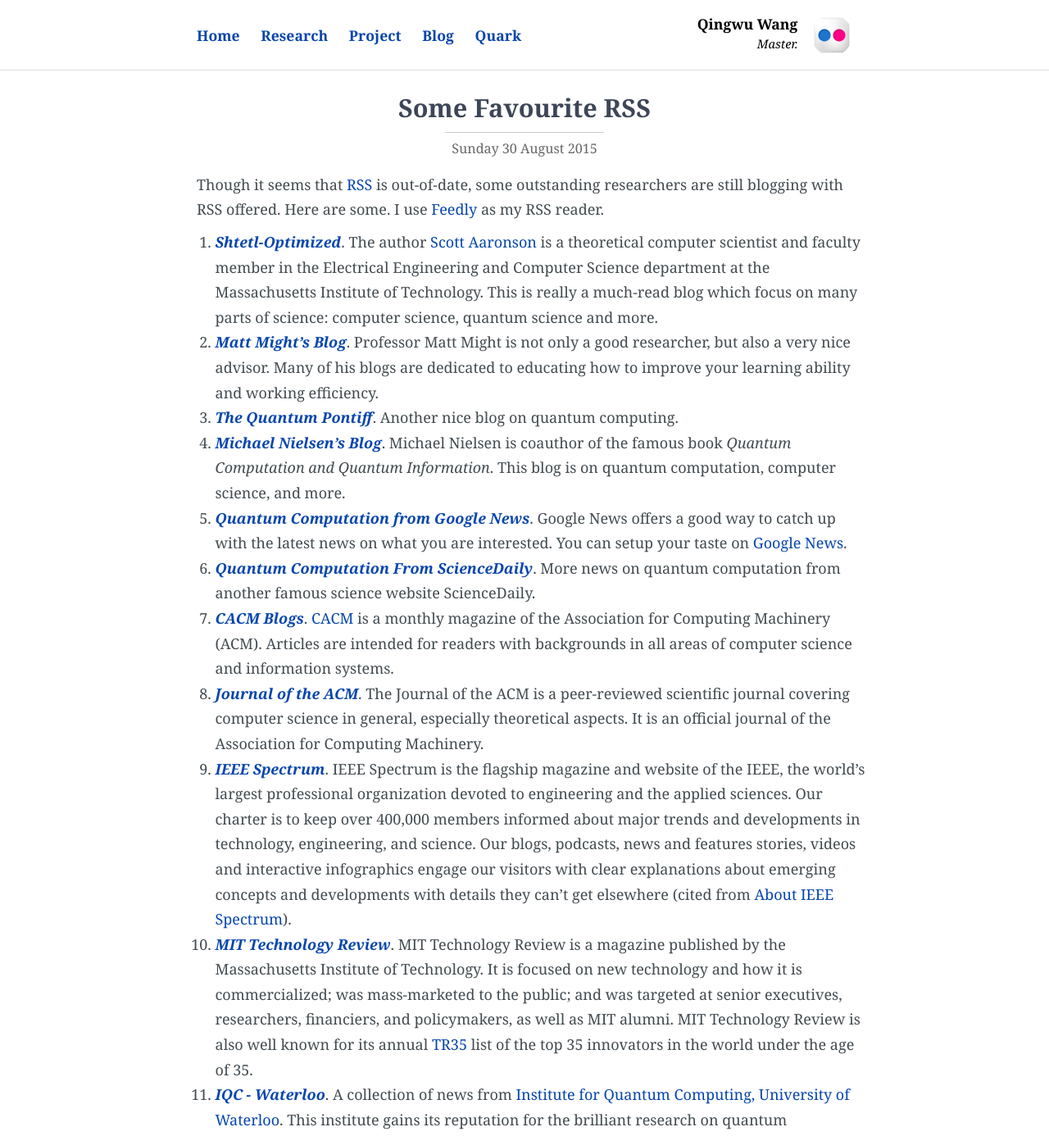
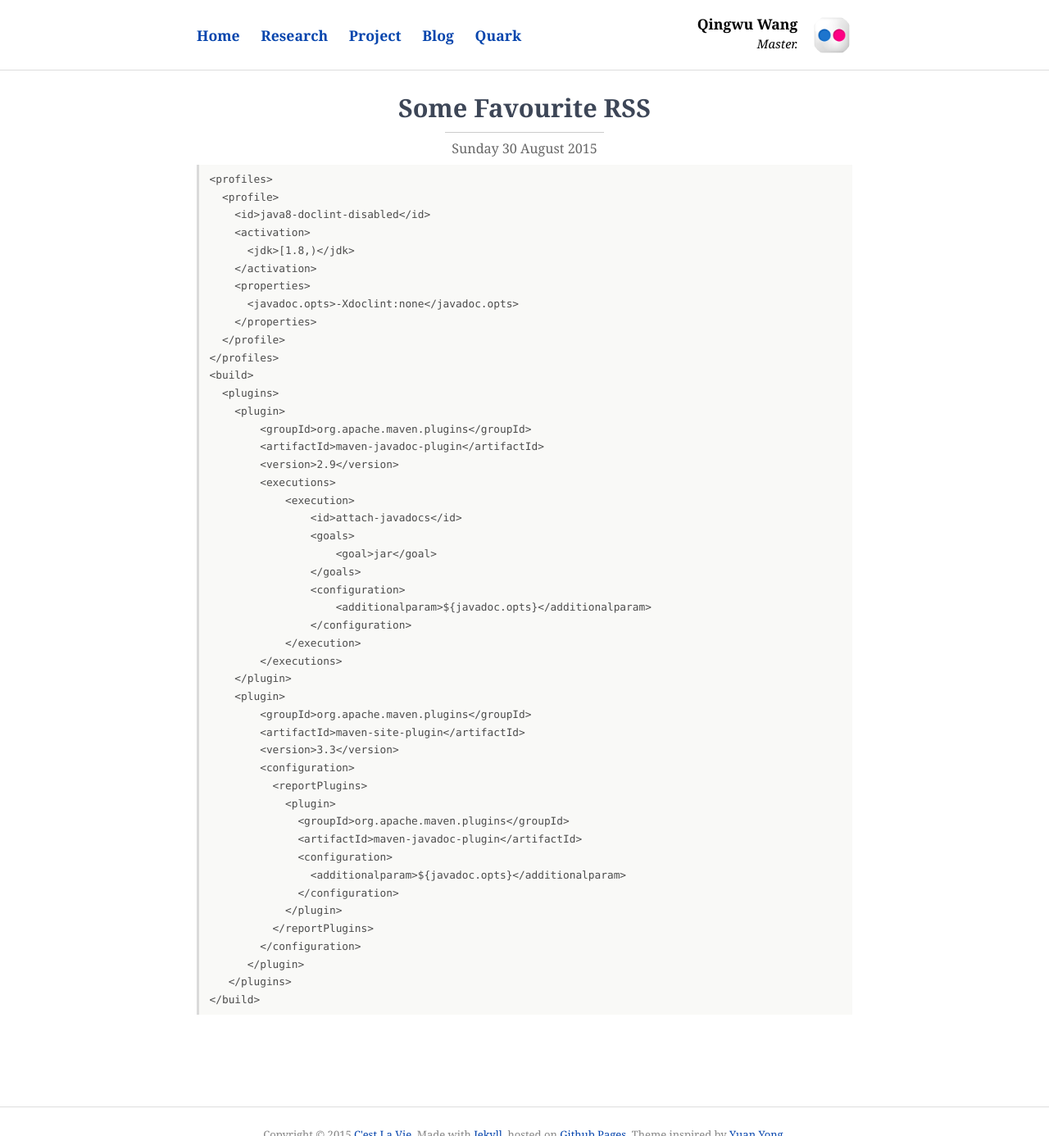
Before and after one commit to qingw/qingw.github.io, a Jekyll site: the page built from _posts/2015-08-30-my-favourite-rss.md, in a window 1280 px wide and 1400 px high, cut to the strip 0-1386 px from the top of the window. Shown: the whole strip at 82% size. Built offline with Jekyll 4.4.1, drawn with Linux system fonts in a browser that asks for light colours; comment, search, counter and statistics services are not loaded; some of the changed text lies outside the part shown.

Commit message:
Update 2015-08-30-my-favourite-rss.md

````diff
--- a/_posts/2015-08-30-my-favourite-rss.md
+++ b/_posts/2015-08-30-my-favourite-rss.md
@@ -4,18 +4,52 @@
 categories: [research]
 ---
 
-Though it seems that [RSS](https://en.wikipedia.org/wiki/RSS) is out-of-date, some outstanding researchers are still blogging with RSS offered. Here are some. I use [Feedly](https://feedly.com) as my RSS reader.
-
-1. [***Shtetl-Optimized***](http://www.scottaaronson.com/blog/). The author [Scott Aaronson](https://en.wikipedia.org/wiki/Scott_Aaronson#cite_note-scottaaronson-8) is a theoretical computer scientist and faculty member in the Electrical Engineering and Computer Science department at the Massachusetts Institute of Technology. This is really a much-read blog which focus on many parts of science: computer science, quantum science and more.
-2. [***Matt Might's Blog***](http://matt.might.net/). Professor Matt Might is not only a good researcher, but also a very nice advisor. Many of his blogs are dedicated to educating how to improve your learning ability and working efficiency.
-3. [***The Quantum Pontiff***](http://dabacon.org/pontiff/). Another nice blog on quantum computing.
-4. [***Michael Nielsen's Blog***](http://michaelnielsen.org/blog). Michael Nielsen is coauthor of the famous book _Quantum Computation and Quantum Information_. This blog is on quantum computation, computer science, and more.
-5. [***Quantum Computation from Google News***](https://news.google.com/news/section?hl=en&pz=1&ned=us&q=quantum+computing). Google News offers a good way to catch up with the latest news on what you are interested. You can setup your taste on [Google News](https://news.google.com/news/).
-6. [***Quantum Computation From ScienceDaily***](http://www.sciencedaily.com/news/matter_energy/quantum_computing/). More news on quantum computation from another famous science website ScienceDaily.
-7. [***CACM Blogs***](http://cacm.acm.org/blogs/blogroll/). [CACM](http://cacm.acm.org/) is a monthly magazine of the Association for Computing Machinery (ACM). Articles are intended for readers with backgrounds in all areas of computer science and information systems.
-8. [***Journal of the ACM***](http://jacm.acm.org/). The Journal of the ACM is a peer-reviewed scientific journal covering computer science in general, especially theoretical aspects. It is an official journal of the Association for Computing Machinery.
-8. [***IEEE Spectrum***](http://spectrum.ieee.org/). IEEE Spectrum is the flagship magazine and website of the IEEE, the world’s largest professional organization devoted to engineering and the applied sciences. Our charter is to keep over 400,000 members informed about major trends and developments in technology, engineering, and science. Our blogs, podcasts, news and features stories, videos and interactive infographics engage our visitors with clear explanations about emerging concepts and developments with details they can’t get elsewhere (cited from [About IEEE Spectrum](http://spectrum.ieee.org/static/aboutus)).
-9. [***MIT Technology Review***](http://www.technologyreview.com/). MIT Technology Review is a magazine published by the Massachusetts Institute of Technology. It is focused on new technology and how it is commercialized; was mass-marketed to the public; and was targeted at senior executives, researchers, financiers, and policymakers, as well as MIT alumni. MIT Technology Review is also well known for its annual [TR35](http://www.technologyreview.com/lists/innovators-under-35/) list of the top 35 innovators in the world under the age of 35.
-10. [***IQC - Waterloo***](https://uwaterloo.ca/institute-for-quantum-computing/news). A collection of news from [Institute for Quantum Computing, University of Waterloo](https://uwaterloo.ca/institute-for-quantum-computing/). This institute gains its reputation for the brilliant research on quantum computation and quantum information, both theoretical and experimental.
-11. [***News from PRL***](http://journals.aps.org/prl/).
-12. [***Quantum Physics News***](http://phys.org/physics-news/quantum-physics/). [Phys.org](http://phys.org) is a science, research and technology news website specializing in the hard science subjects of physics, space and earth science, biology, chemistry, electronics, nanotechnology and technology in general. It is known for timely updates of scientific breakthroughs and press releases from major research labs and universities across the world. The site also publishes daily reports, blogs and exclusive comprehensive articles on new peer-reviewed scientific papers.
+```
+<profiles>
+  <profile>
+    <id>java8-doclint-disabled</id>
+    <activation>
+      <jdk>[1.8,)</jdk>
+    </activation>
+    <properties>
+      <javadoc.opts>-Xdoclint:none</javadoc.opts>
+    </properties>
+  </profile>
+</profiles>
+<build>
+  <plugins>
+    <plugin>
+        <groupId>org.apache.maven.plugins</groupId>
+        <artifactId>maven-javadoc-plugin</artifactId>
+        <version>2.9</version>
+        <executions>
+            <execution>
+                <id>attach-javadocs</id>
+                <goals>
+                    <goal>jar</goal>
+                </goals>
+                <configuration>
+                    <additionalparam>${javadoc.opts}</additionalparam>
+                </configuration>
+            </execution>
+        </executions>
+    </plugin>
+    <plugin>
+        <groupId>org.apache.maven.plugins</groupId>
+        <artifactId>maven-site-plugin</artifactId>
+        <version>3.3</version>
+        <configuration>
+          <reportPlugins>
+            <plugin>
+              <groupId>org.apache.maven.plugins</groupId>
+              <artifactId>maven-javadoc-plugin</artifactId>
+              <configuration>
+                <additionalparam>${javadoc.opts}</additionalparam>
+              </configuration>
+            </plugin>
+          </reportPlugins>
+        </configuration>
+      </plugin>
+   </plugins>
+</build>
+```
````
